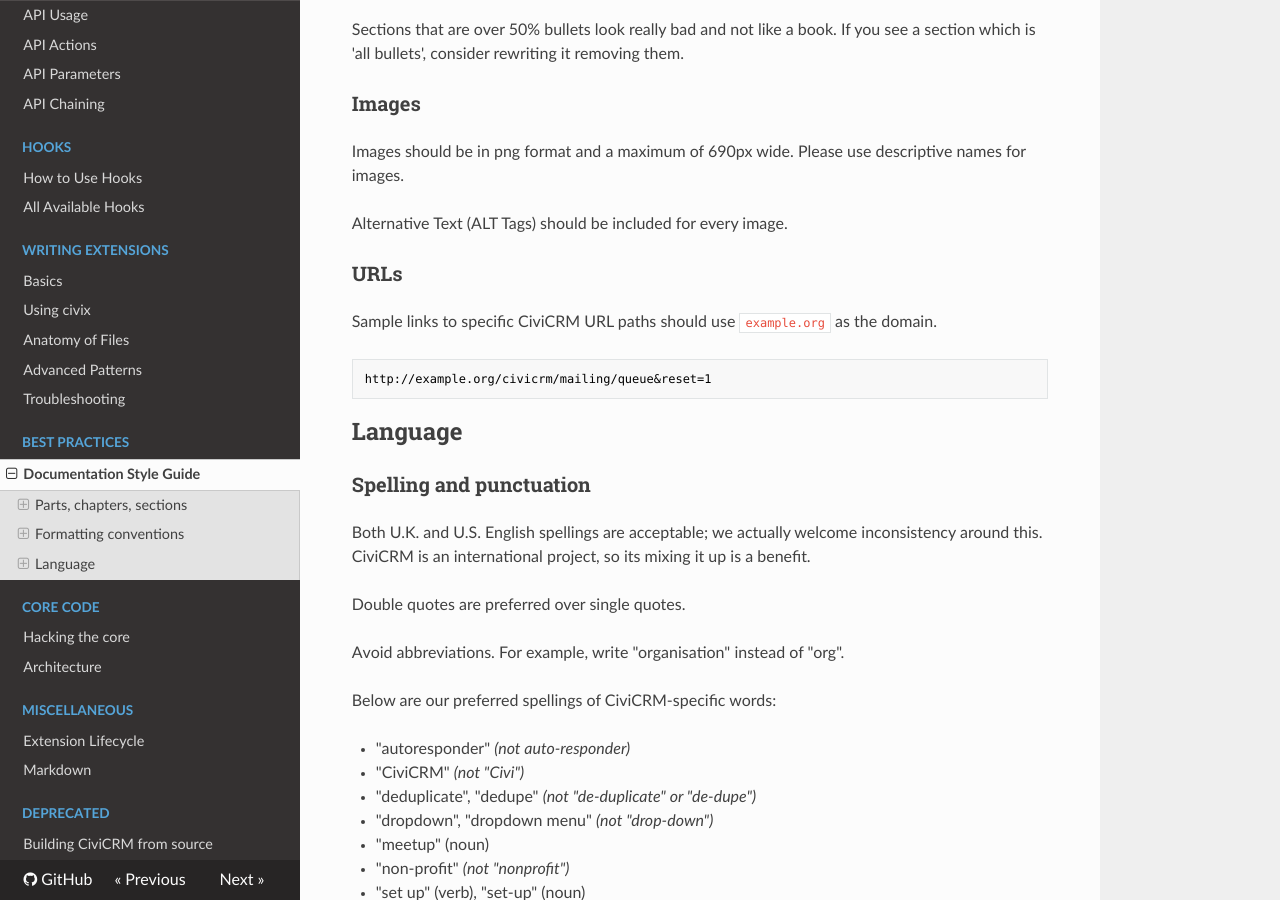
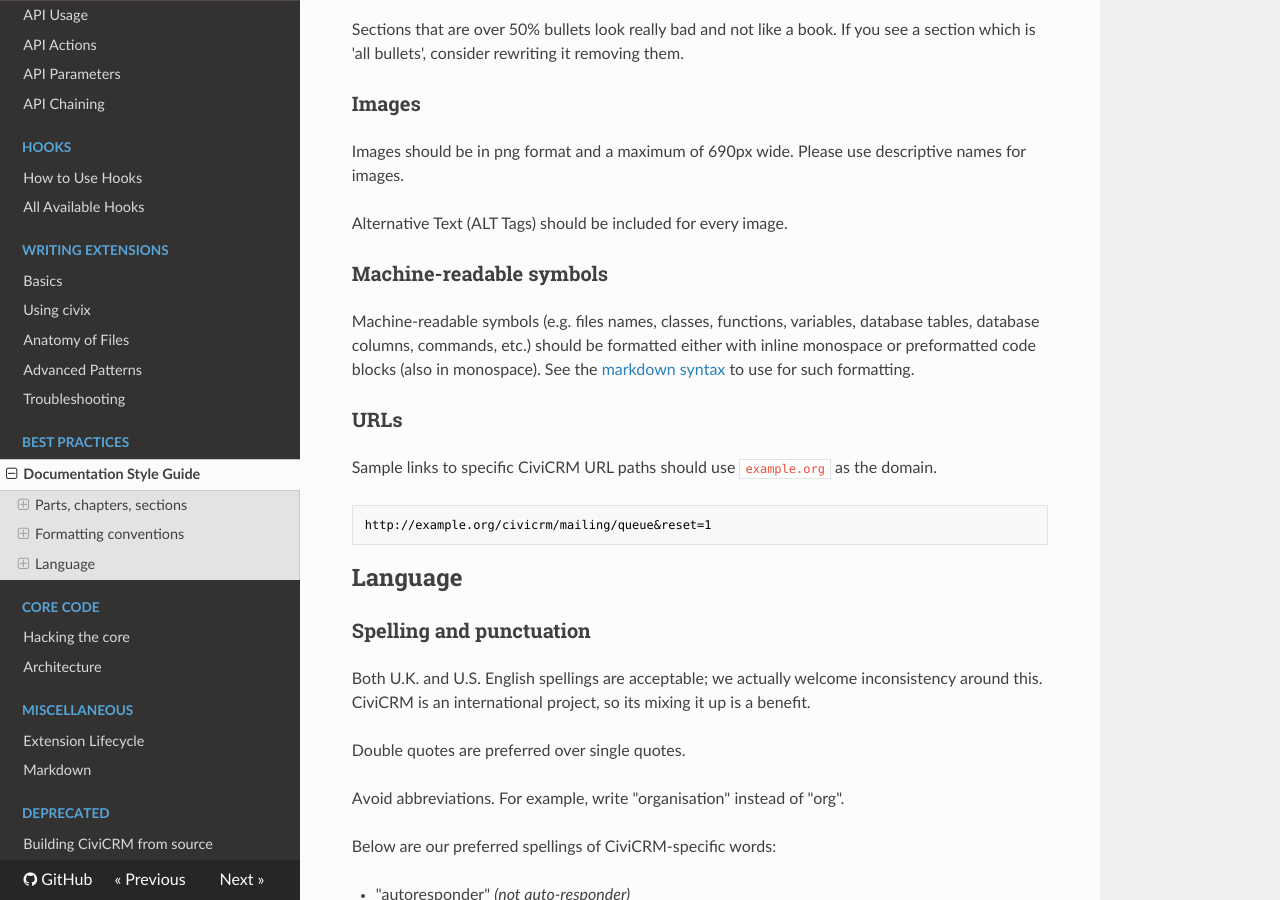
Before and after one commit to civicrm/civicrm-dev-docs, an MkDocs documentation site: the page built from docs/best-practices/documentation-style-guide.md, in a window 1280 px wide and 900 px high, scrolled down 2111 px. Built offline with MkDocs 1.6.1, drawn with Linux system fonts in a browser that asks for light colours; nearby versions of some CDN libraries; old or Windows-style settings are respelled for this version of MkDocs.

Commit message:
Style guide - clarifying formatting for machine readable text. Closes #53

```diff
--- a/docs/best-practices/documentation-style-guide.md
+++ b/docs/best-practices/documentation-style-guide.md
@@ -104,6 +104,10 @@
 descriptive names for images.
 
 Alternative Text  (ALT Tags) should be included for every image.
+
+### Machine-readable symbols
+
+Machine-readable symbols (e.g. files names, classes, functions, variables, database tables, database columns, commands, etc.) should be formatted either with inline monospace or preformatted code blocks (also in monospace). See the [markdown syntax](/markdownrules/#code) to use for such formatting.
 
 ### URLs
 
```
